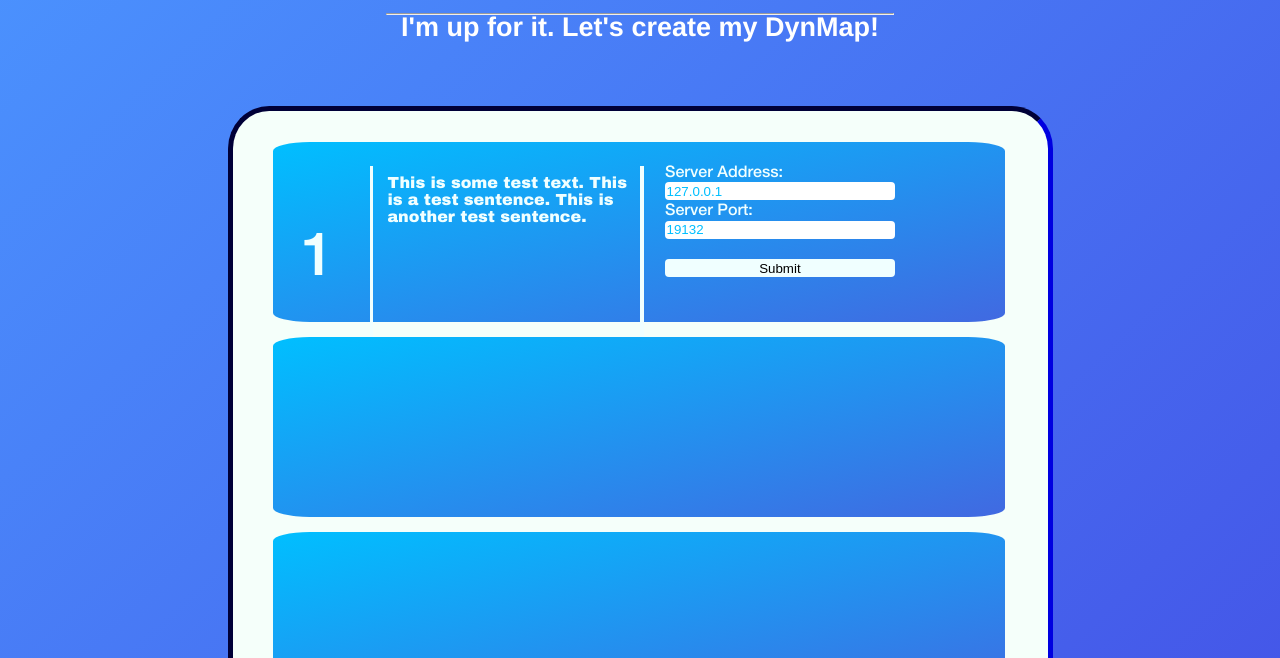
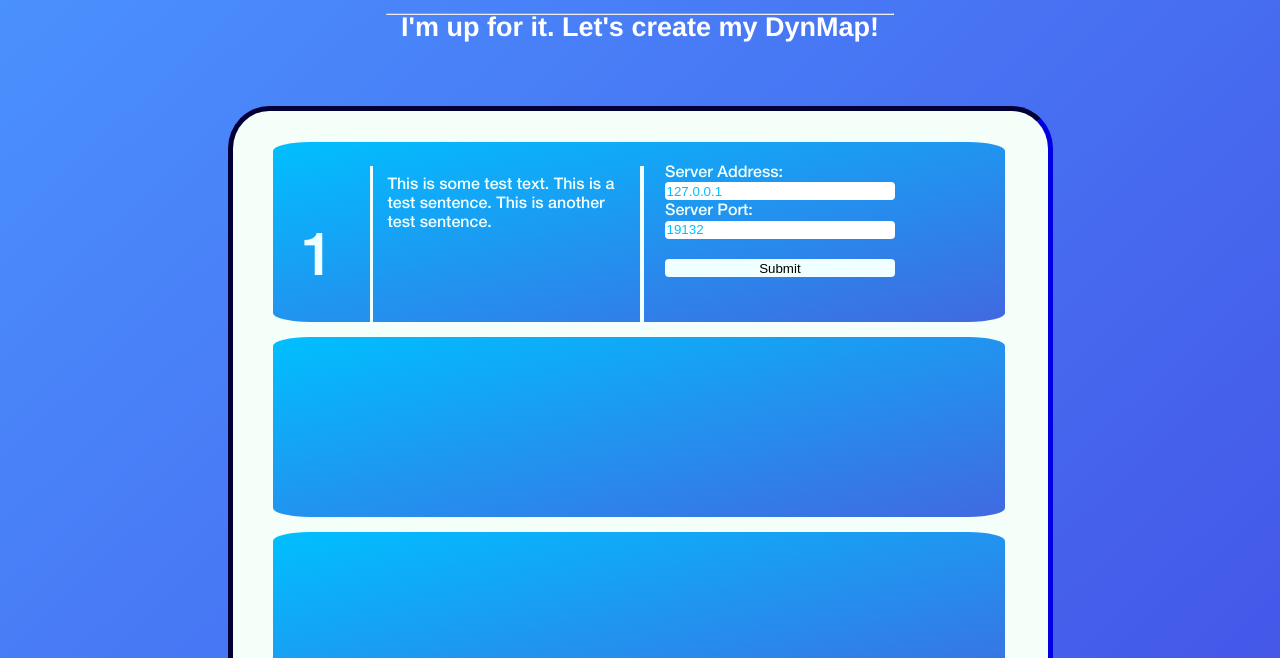
Before and after one commit to BlockHorizons/DynMapPMMP, a plain HTML site: page web/getting-started.html in a window 1280 px wide. Shown: the part 142-800 px from the top of the page. Drawn offline with Linux system fonts and the light colour scheme.

Commit message:
another boilderplate line of code

```diff
--- a/web/assets/css/main.css
+++ b/web/assets/css/main.css
@@ -221,7 +221,6 @@ body {
 .steps .description {
     margin-left: 2%;
     color: azure;
-    font-family: Arial Black;
     width: 35%;
     float: left;
 }
```
